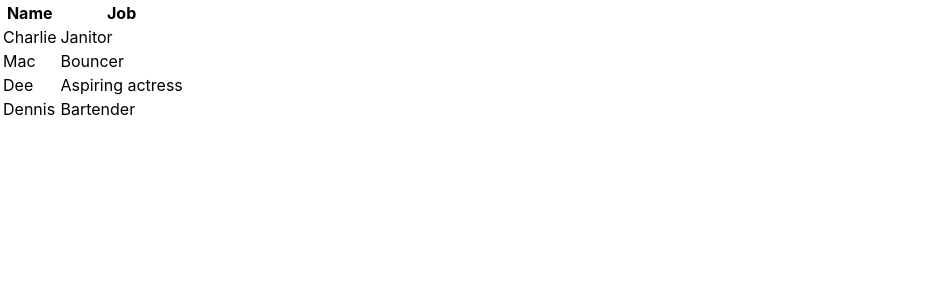
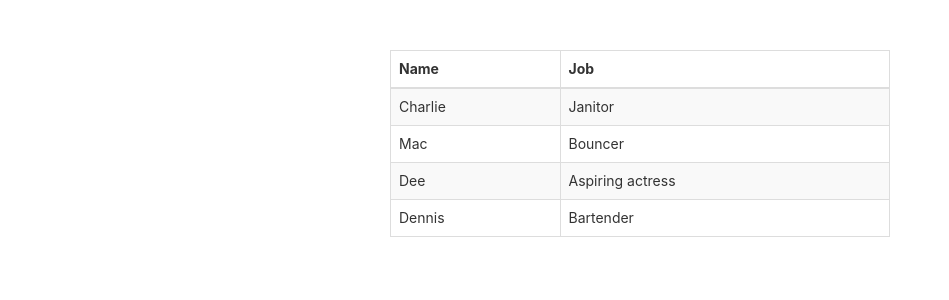
Before and after one commit to evgeniy-legkun/js-step-project, a React app: page / in a window 1280 px wide. Shown: the top 300 px of the page, without its empty margins (0-949 px from the left). Built offline with nearby package versions, Linux system fonts and the light colour scheme.

Commit message:
base component with props

```diff
--- a/package.json
+++ b/package.json
@@ -41,6 +41,7 @@
     "postcss-safe-parser": "4.0.1",
     "react": "^16.6.3",
     "react-app-polyfill": "^0.1.3",
+    "react-bootstrap": "^0.32.4",
     "react-dev-utils": "^6.1.1",
     "react-dom": "^16.6.3",
     "resolve": "1.8.1",
--- a/public/index.html
+++ b/public/index.html
@@ -19,6 +19,11 @@
       work correctly both with client-side routing and a non-root public URL.
       Learn how to configure a non-root public URL by running `npm run build`.
     -->
+
+    <!-- libraries styles -->
+    <link rel="stylesheet" href="https://maxcdn.bootstrapcdn.com/bootstrap/3.3.7/css/bootstrap.min.css" integrity="sha384-BVYiiSIFeK1dGmJRAkycuHAHRg32OmUcww7on3RYdg4Va+PmSTsz/K68vbdEjh4u" crossorigin="anonymous">
+    <link rel="stylesheet" href="https://maxcdn.bootstrapcdn.com/bootstrap/3.3.7/css/bootstrap-theme.min.css" integrity="sha384-rHyoN1iRsVXV4nD0JutlnGaslCJuC7uwjduW9SVrLvRYooPp2bWYgmgJQIXwl/Sp" crossorigin="anonymous">
+
     <title>React App</title>
   </head>
   <body>
--- a/src/App.js
+++ b/src/App.js
@@ -1,13 +1,24 @@
 import React, { Component } from 'react';
 // import logo from './logo.svg';
 import './App.css';
-import Table from './components/Display/Table/Table';
+import TableUsersJobs from './components/Display/Table/TableWrapper';
 
 class App extends Component {
-  render() {
+  state = {
+
+  };
+
+  render () {
+    const usersJobsData = [
+      {name: 'Charlie', job: 'Janitor'},
+      {name: 'Mac', job: 'Bouncer'},
+      {name: 'Dee', job: 'Aspiring actress'},
+      {name: 'Dennis', job: 'Bartender'}
+    ];
+
     return (
       <div className="container">
-        <Table />
+        <TableUsersJobs usersJobs={usersJobsData} />
       </div>
     );
   }
--- /dev/null
+++ b/src/components/Display/Table/Table.css
@@ -0,0 +1,6 @@
+.tableContainer {
+    display: grid;
+    grid-template-columns: 500px;
+    justify-content: center;
+    margin-top: 50px;
+}
--- /dev/null
+++ b/src/components/Display/Table/TableWrapper.js
@@ -0,0 +1,35 @@
+import React, { Component } from 'react';
+import { Table } from 'react-bootstrap';
+import './Table.css';
+
+class TableWrapper extends Component {
+  render () {
+    const { usersJobs } = this.props;
+    const rows = usersJobs.map((row, index) => {
+      return (
+        <tr key={index}>
+          <td>{row.name}</td>
+          <td>{row.job}</td>
+        </tr>
+      );
+    });
+
+    return (
+      <div className='tableContainer'>
+        <Table striped bordered hover>
+          <thead>
+          <tr>
+            <th>Name</th>
+            <th>Job</th>
+          </tr>
+          </thead>
+          <tbody>
+            {rows}
+          </tbody>
+        </Table>
+      </div>
+    );
+  }
+}
+
+export default TableWrapper;
--- a/src/index.js
+++ b/src/index.js
@@ -1,4 +1,4 @@
-import React, { Component } from 'react';
+import React from 'react';
 import ReactDOM from 'react-dom';
 import './index.css';
 import App from './App';
```
Also changed, not shown: 1 other file (tests, documents, lock files or other folders).
